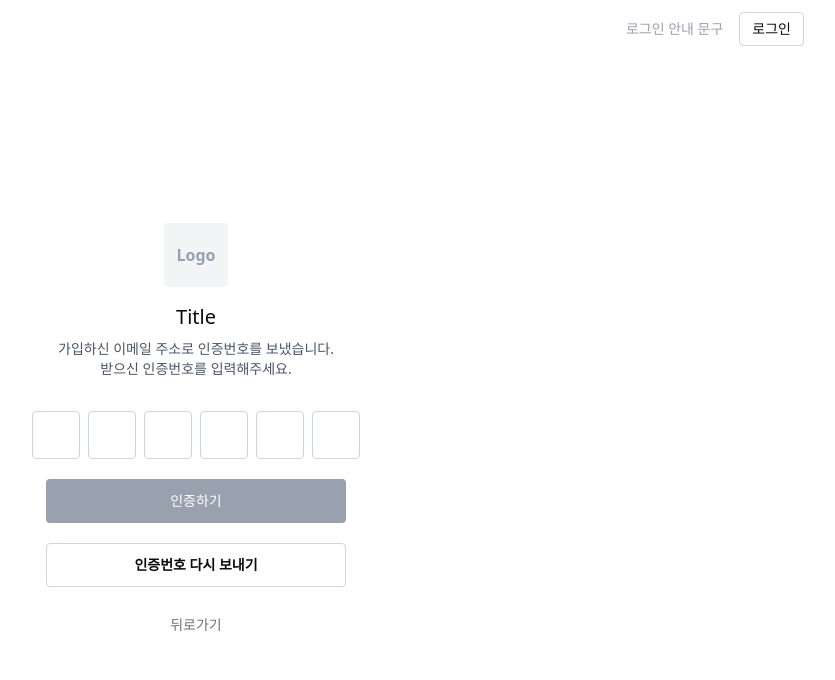
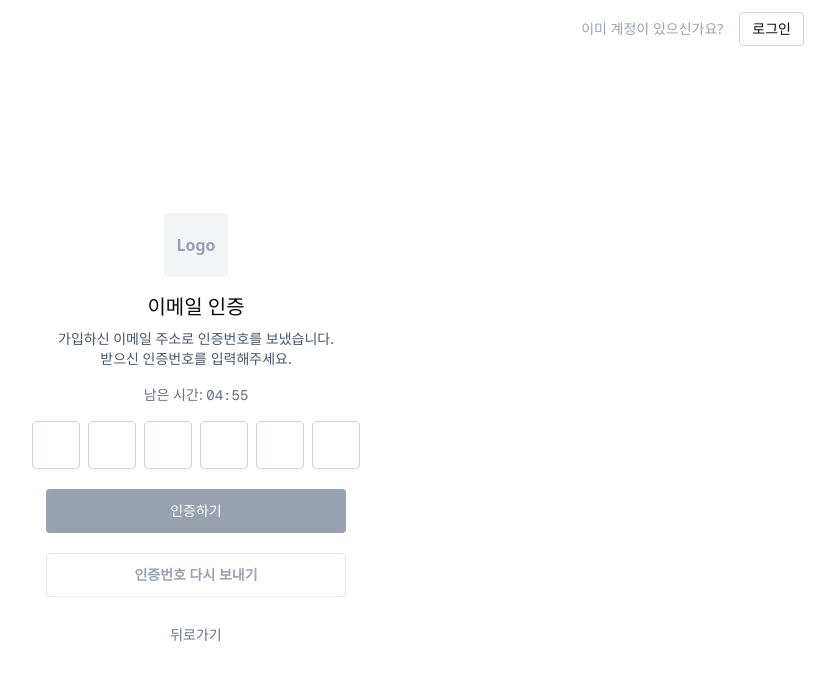
Before and after one commit to jisuzzzz/autcloud_fe, a Next.js app: page /auth/verification in a window 1280 px wide. Shown: the top 680 px of the page, without its empty margins (444-1279 px from the left). Built offline with nearby package versions, Linux system fonts and the light colour scheme.

Commit message:
feat: improve verification input and UX

```diff
--- a/src/app/auth/verification/page.tsx
+++ b/src/app/auth/verification/page.tsx
@@ -1,19 +1,35 @@
 'use client';
 
-import { useState, useRef } from 'react';
+import { useState, useRef, useEffect } from 'react';
 import { useRouter } from 'next/navigation';
+import { Loader2 } from 'lucide-react';
 
 export default function VerificationPage() {
   const router = useRouter();
   const [code, setCode] = useState(Array(6).fill(''));
   const [error, setError] = useState('');
   const [loading, setLoading] = useState(false);
+  const [resendDisabled, setResendDisabled] = useState(true);
+  const [timer, setTimer] = useState(300);
   const inputsRef = useRef<Array<HTMLInputElement | null>>([]);
 
   const email =
     typeof window !== 'undefined'
       ? sessionStorage.getItem('signup_email') || ''
       : '';
+
+  useEffect(() => {
+    if (resendDisabled && timer > 0) {
+      const interval = setInterval(() => setTimer((prev) => prev - 1), 1000);
+      return () => clearInterval(interval);
+    }
+  }, [resendDisabled, timer]);
+
+  useEffect(() => {
+    if (timer <= 0) {
+      setResendDisabled(false);
+    }
+  }, [timer]);
 
   const handleInputChange = (index: number, value: string) => {
     if (!/^[0-9]?$/.test(value)) return;
@@ -34,6 +50,19 @@ export default function VerificationPage() {
     }
   };
 
+  const handlePaste = (e: React.ClipboardEvent<HTMLInputElement>) => {
+    e.preventDefault();
+    const pasted = e.clipboardData
+      .getData('text')
+      .replace(/\D/g, '')
+      .slice(0, 6);
+    if (pasted.length === 6) {
+      const newCode = pasted.split('');
+      setCode(newCode);
+      setTimeout(() => inputsRef.current[5]?.focus(), 0);
+    }
+  };
+
   const handleSubmit = async (e: React.FormEvent<HTMLFormElement>) => {
     e.preventDefault();
     const joinedCode = code.join('');
@@ -41,6 +70,7 @@ export default function VerificationPage() {
       setError('6자리 인증번호를 입력해주세요.');
       return;
     }
+
     setLoading(true);
     setError('');
 
@@ -50,7 +80,9 @@ export default function VerificationPage() {
         headers: { 'Content-Type': 'application/json' },
         body: JSON.stringify({ email, verification_code: joinedCode }),
       });
+
       const result = await res.json();
+
       if (result.success) {
         router.push('/project');
       } else {
@@ -64,11 +96,20 @@ export default function VerificationPage() {
     }
   };
 
+  const formatTimer = (seconds: number) => {
+    const m = Math.floor(seconds / 60)
+      .toString()
+      .padStart(2, '0');
+    const s = (seconds % 60).toString().padStart(2, '0');
+    return `${m}:${s}`;
+  };
+
   return (
     <div className="min-h-screen bg-white flex flex-col">
-      {/* 상단 안내 & 로그인 */}
       <div className="w-full flex justify-end items-center px-8 py-3 text-sm space-x-4">
-        <span className="text-gray-400 leading-none">로그인 안내 문구</span>
+        <span className="text-gray-400 leading-none">
+          이미 계정이 있으신가요?
+        </span>
         <button
           onClick={() => router.push('/auth/signin')}
           className="border border-gray-300 px-3 py-1.5 rounded text-sm"
@@ -79,28 +120,30 @@ export default function VerificationPage() {
 
       <div className="flex-1 flex items-center justify-center px-4">
         <div className="w-[320px] text-center">
-          {/* Logo */}
           <div className="w-16 h-16 mx-auto mb-4 bg-gray-100 rounded flex items-center justify-center text-gray-400 font-bold">
             Logo
           </div>
 
-          <h2 className="text-xl font-medium mb-2">Title</h2>
-          <p className="text-sm text-gray-600 mb-8">
+          <h2 className="text-xl font-medium mb-2">이메일 인증</h2>
+          <p className="text-sm text-gray-600 mb-4">
             가입하신 이메일 주소로 인증번호를 보냈습니다.
             <br />
             받으신 인증번호를 입력해주세요.
           </p>
 
+          <div className="mb-4 text-sm text-gray-500">
+            남은 시간: <span className="font-mono">{formatTimer(timer)}</span>
+          </div>
+
           <form
             onSubmit={handleSubmit}
             className="space-y-5 flex flex-col items-center"
           >
-            {/* 인증번호 6자리 입력 */}
             <div className="flex justify-center gap-2">
               {code.map((value, index) => (
                 <input
                   key={index}
-                  ref={(el: HTMLInputElement | null) => {
+                  ref={(el) => {
                     inputsRef.current[index] = el;
                   }}
                   type="text"
@@ -109,6 +152,7 @@ export default function VerificationPage() {
                   value={value}
                   onChange={(e) => handleInputChange(index, e.target.value)}
                   onKeyDown={(e) => handleKeyDown(e, index)}
+                  onPaste={index === 0 ? handlePaste : undefined}
                   className="w-12 h-12 text-center border border-gray-300 rounded text-xl"
                 />
               ))}
@@ -116,24 +160,38 @@ export default function VerificationPage() {
 
             {error && <p className="text-sm text-red-500 mt-1">{error}</p>}
 
-            {/* 인증하기 버튼 */}
             <button
               type="submit"
-              className={`w-[300px] h-11 rounded text-white text-sm font-medium ${
+              className={`w-[300px] h-11 flex items-center justify-center gap-2 rounded text-white text-sm font-medium ${
                 code.every((c) => c)
                   ? 'bg-black hover:bg-gray-900'
                   : 'bg-gray-400 cursor-not-allowed'
               }`}
               disabled={!code.every((c) => c) || loading}
             >
-              인증하기
+              {loading ? (
+                <>
+                  <Loader2 className="animate-spin w-4 h-4" />
+                  인증 중...
+                </>
+              ) : (
+                '인증하기'
+              )}
             </button>
 
-            {/* 재전송 */}
             <button
               type="button"
-              className="w-[300px] h-11 border border-gray-300 rounded font-semibold text-sm"
-              onClick={() => alert('인증번호 재전송 기능은 추후 구현')}
+              className={`w-[300px] h-11 border rounded text-sm font-semibold ${
+                resendDisabled
+                  ? 'text-gray-400 border-gray-200 cursor-not-allowed'
+                  : 'text-black border-gray-300 hover:bg-gray-100'
+              }`}
+              disabled={resendDisabled}
+              onClick={() => {
+                setResendDisabled(true);
+                setTimer(300);
+                alert('인증번호를 다시 보냈습니다. (가정)');
+              }}
             >
               인증번호 다시 보내기
             </button>
```
